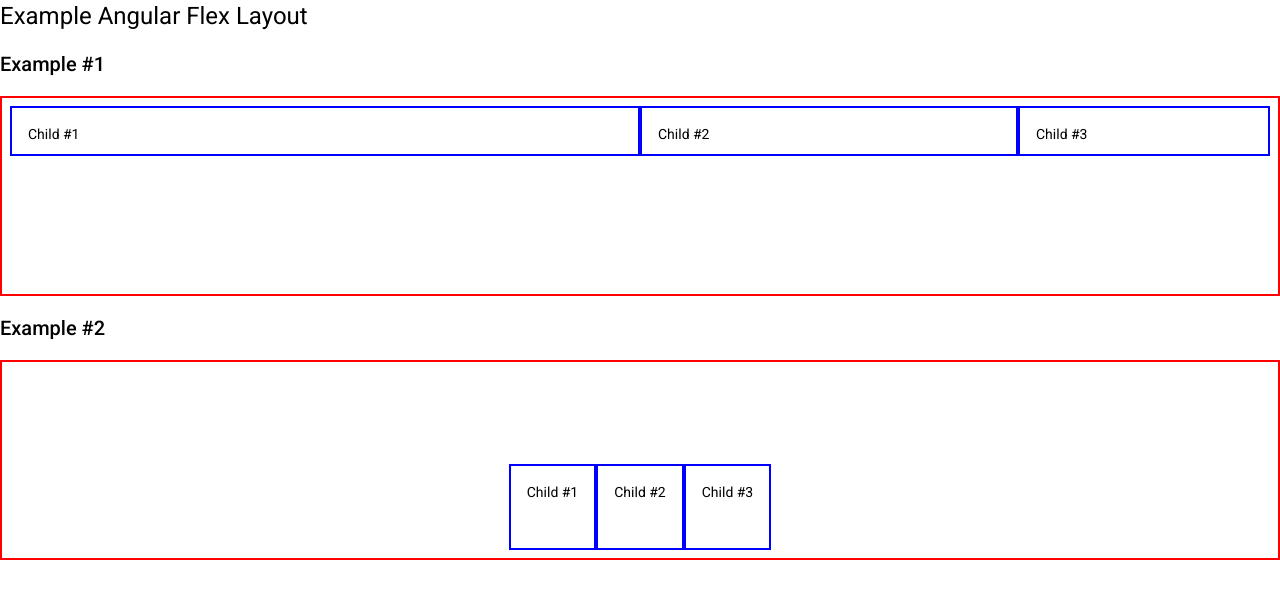
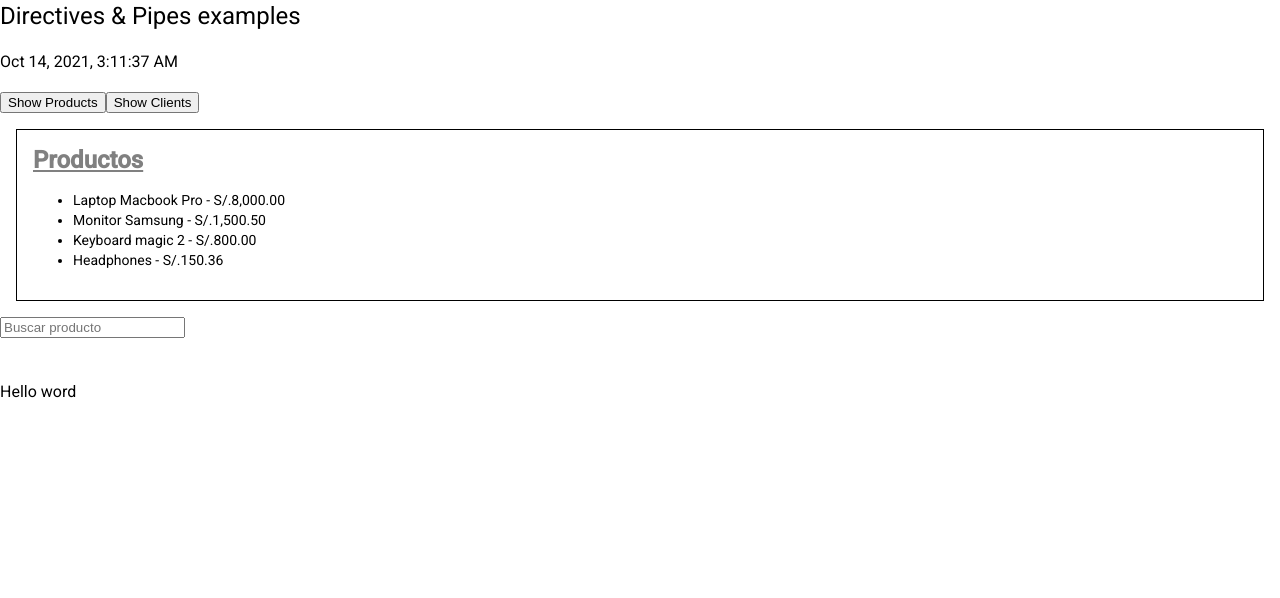
Before and after one commit to mayersonm/Angular-Master, an Angular app: page / in a window 1280 px wide. Shown: the top 598 px of the page. Built offline with nearby package versions, Linux system fonts and the light colour scheme.

Commit message:
Merge Clase 4

```diff
--- a/src/app/app.component.html
+++ b/src/app/app.component.html
@@ -4,6 +4,6 @@
 
 <!-- <app-example-angular-material></app-example-angular-material> -->
 
-<app-example-flex-layout></app-example-flex-layout>
+<!-- <app-example-flex-layout></app-example-flex-layout> -->
 
-<!--  <app-example-directives-and-pipes></app-example-directives-and-pipes> -->
+<app-example-directives-and-pipes></app-example-directives-and-pipes>
--- a/src/app/app.module.ts
+++ b/src/app/app.module.ts
@@ -11,6 +11,9 @@ import { BrowserAnimationsModule } from '@angular/platform-browser/animations';
 import { ExampleAngularMaterialComponent } from './example/example-angular-material/example-angular-material.component';
 import { ExampleFlexLayoutComponent } from './example/example-flex-layout/example-flex-layout.component';
 import { ExampleDirectivesAndPipesComponent } from './example/example-directives-and-pipes/example-directives-and-pipes.component';
+import { HighlightDirective } from './example/example-directives-and-pipes/highlight.directive';
+import { OnlyNumber } from './example/example-directives-and-pipes/only-number.directive';
+import { ReversePipe } from './example/example-directives-and-pipes/reverse.pipe';
 
 @NgModule({
   declarations: [
@@ -20,6 +23,9 @@ import { ExampleDirectivesAndPipesComponent } from './example/example-directives
     ExampleAngularMaterialComponent,
     ExampleFlexLayoutComponent,
     ExampleDirectivesAndPipesComponent,
+    HighlightDirective,
+    OnlyNumber,
+    ReversePipe
   ],
   imports: [
     BrowserModule,
--- a/src/app/example/example-directives-and-pipes/example-directives-and-pipes.component.html
+++ b/src/app/example/example-directives-and-pipes/example-directives-and-pipes.component.html
@@ -1,4 +1,5 @@
 <h1>Directives & Pipes examples</h1>
+<h3>{{ currentDate | date:'medium' }}</h3>
 
 <div>
   <button (click)="showProducts()">Show Products</button>
@@ -6,14 +7,14 @@
 </div>
 
 <div class="container" *ngIf="activeSection === 0">
-  <h3>Productos</h3>
+  <h3 appHighlight>Productos</h3>
   <ul>
-    <li *ngFor="let p of products"> {{p.name}} - {{p.price}}</li>
+    <li *ngFor="let p of products"> {{p.name}} - {{p.price | currency: 'S/.':'symbol':'1.2-2' }}</li>
   </ul>
 </div>
 
 <div class="container" *ngIf="activeSection !== 0">
-  <h3>Clients</h3>
+  <h3 appHighlight>Clients</h3>
   <ul>
     <li>Juan Perez</li>
     <li>Ronaldo Nazario</li>
@@ -21,3 +22,11 @@
     <li>Paolo Gurerrero</li>
   </ul>
 </div>
+
+<input type="text" [OnlyNumber]="true" placeholder="Buscar producto">
+
+<br>
+<br>
+<br>
+
+<h3>{{examplePipeString | reverse}}</h3>
--- a/src/app/example/example-directives-and-pipes/example-directives-and-pipes.component.ts
+++ b/src/app/example/example-directives-and-pipes/example-directives-and-pipes.component.ts
@@ -6,12 +6,14 @@ import { Component, OnInit } from '@angular/core';
   styleUrls: ['./example-directives-and-pipes.component.scss']
 })
 export class ExampleDirectivesAndPipesComponent implements OnInit {
+  examplePipeString = 'hello word';
+  currentDate = new Date();
   activeSection = 0;
   products = [
     { name: 'Laptop Macbook Pro', price: 8000 },
-    { name: 'Monitor Samsung', price: 1500 },
+    { name: 'Monitor Samsung', price: 1500.5 },
     { name: 'Keyboard magic 2', price: 800 },
-    { name: 'Headphones', price: 150 },
+    { name: 'Headphones', price: 150.3599 },
   ];
 
   constructor() { }
--- /dev/null
+++ b/src/app/example/example-directives-and-pipes/highlight.directive.ts
@@ -0,0 +1,27 @@
+import { Directive, ElementRef, HostListener } from '@angular/core';
+
+@Directive({
+  selector: '[appHighlight]'
+})
+export class HighlightDirective {
+
+  constructor(public elementRef: ElementRef) {
+    console.log("HighlightDirective::constructor", elementRef);
+    this.elementRef.nativeElement.style.textDecoration = 'underline';
+    this.elementRef.nativeElement.style.color = 'grey';
+    this.elementRef.nativeElement.style.fontSize = '24px';
+  }
+
+  @HostListener('mouseenter') onMouseEnter() {
+    console.log("HighlightDirective::onMouseEnter");
+    this.elementRef.nativeElement.style.color = 'black';
+    this.elementRef.nativeElement.style.fontSize = '32px';
+  }
+
+  @HostListener('mouseleave') onMouseLeave() {
+    console.log("HighlightDirective::onMouseLeave");
+    this.elementRef.nativeElement.style.color = 'grey';
+    this.elementRef.nativeElement.style.fontSize = '24px';
+  }
+
+}
--- /dev/null
+++ b/src/app/example/example-directives-and-pipes/only-number.directive.ts
@@ -0,0 +1,35 @@
+import { Directive, ElementRef, HostListener, Input } from '@angular/core';
+
+@Directive({
+  selector: '[OnlyNumber]'
+})
+export class OnlyNumber {
+
+  constructor(private el: ElementRef) { }
+
+  @Input() OnlyNumber: boolean | undefined;
+
+  @HostListener('keydown', ['$event']) onKeyDown(event: any) {
+    let e = <KeyboardEvent>event;
+    if (this.OnlyNumber) {
+      if ([46, 8, 9, 27, 13, 110, 190].indexOf(e.keyCode) !== -1 ||
+        // Allow: Ctrl+A
+        (e.keyCode === 65 && (e.ctrlKey || e.metaKey)) ||
+        // Allow: Ctrl+C
+        (e.keyCode === 67 && (e.ctrlKey || e.metaKey)) ||
+        // Allow: Ctrl+V
+        (e.keyCode === 86 && (e.ctrlKey || e.metaKey)) ||
+        // Allow: Ctrl+X
+        (e.keyCode === 88 && (e.ctrlKey || e.metaKey)) ||
+        // Allow: home, end, left, right
+        (e.keyCode >= 35 && e.keyCode <= 39)) {
+        // let it happen, don't do anything
+        return;
+      }
+      // Ensure that it is a number and stop the keypress
+      if ((e.shiftKey || (e.keyCode < 48 || e.keyCode > 57)) && (e.keyCode < 96 || e.keyCode > 105)) {
+        e.preventDefault();
+      }
+    }
+  }
+}
--- /dev/null
+++ b/src/app/example/example-directives-and-pipes/reverse.pipe.ts
@@ -0,0 +1,13 @@
+import { Pipe, PipeTransform } from '@angular/core';
+
+@Pipe({
+  name: 'reverse'
+})
+export class ReversePipe implements PipeTransform {
+
+  transform(value: string, ...args: unknown[]): unknown {
+    console.log('ReversePipe::transform', value);
+    return value[0].toUpperCase() + value.substr(1).toLowerCase();;
+  }
+
+}
```
